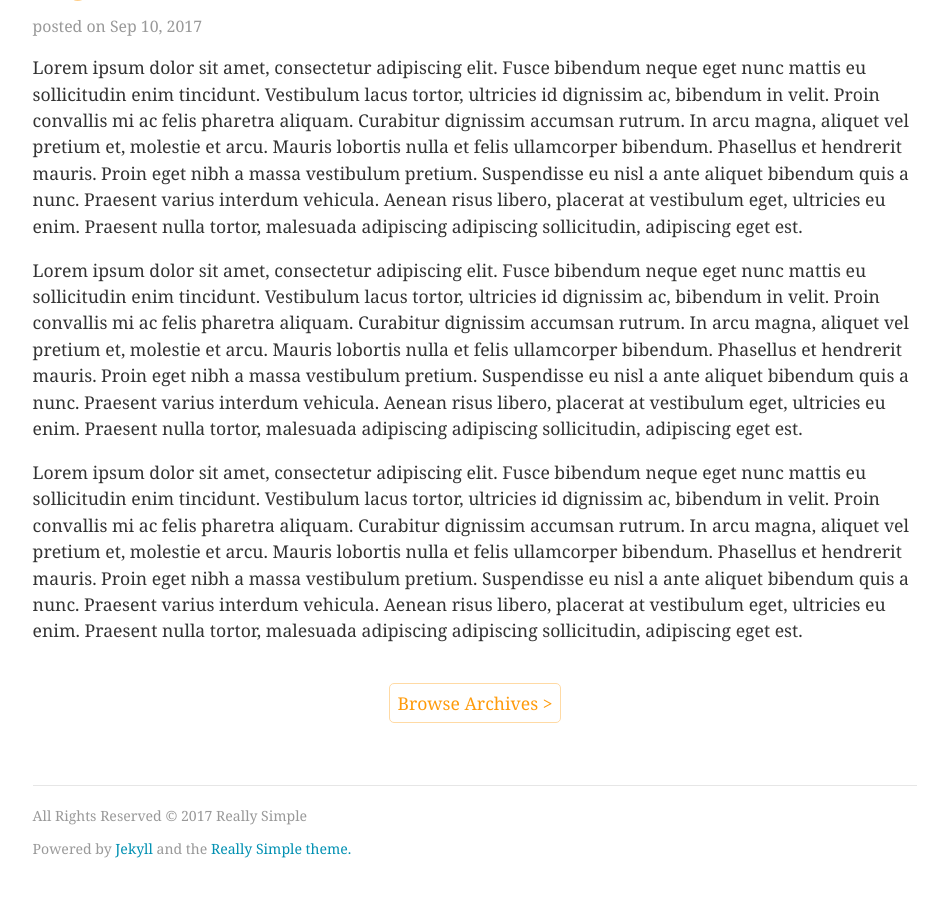
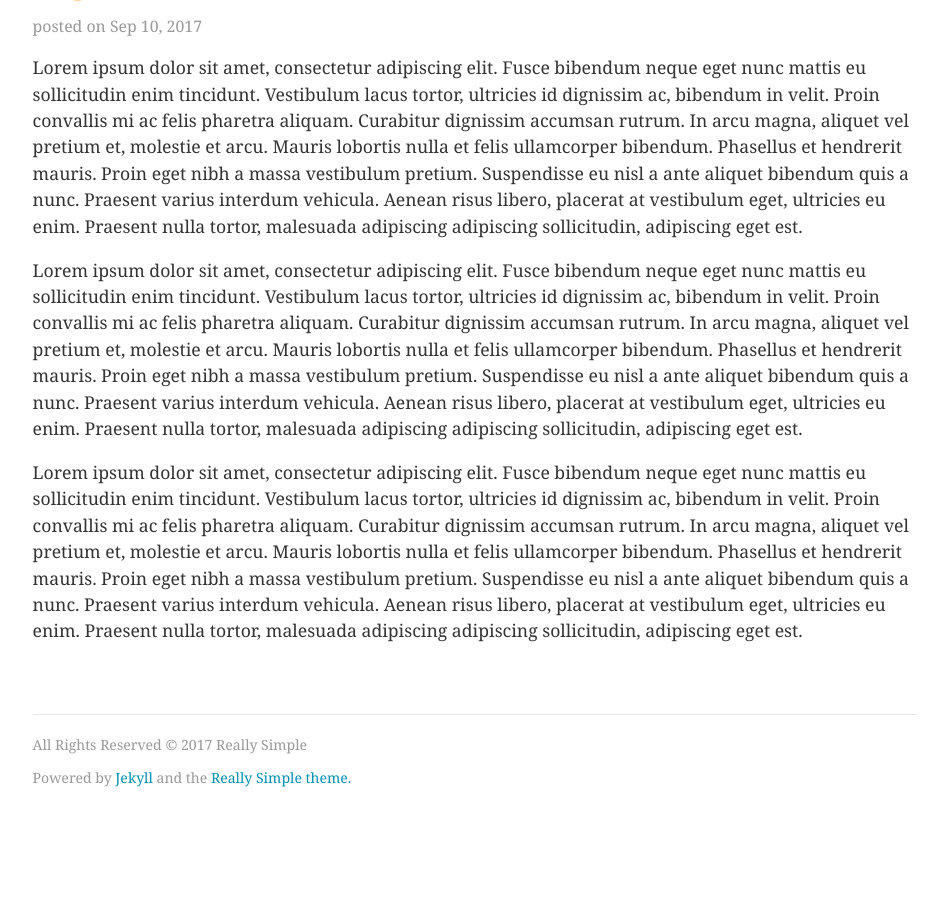
Before and after one commit to jusx/really-simple, a Jekyll site: the page built from index.md, in a window 1280 px wide and 900 px high, scrolled down 4059 px. Shown: the top 897 px of the window, without its empty margins (165-1113 px from the left). Built offline with Jekyll 4.4.1, drawn with Linux system fonts in a browser that asks for light colours; after the commit the page ends 4888 px from its top, so only the background shows below that.

Commit message:
improve documentation

```diff
--- a/_layouts/home.html
+++ b/_layouts/home.html
@@ -26,7 +26,4 @@ layout: default
     {% endfor %}
   </ul>
 
-  {% if site.posts.size > post_limit %}
-  <p class="home-footer"><a class="post-link home-footer-archive-link" href="{{ "archives" | relative_url }}">{{ site.archives_link_caption | default: "Browse Archives &gt;" }}</a></p>
-  {% endif %}
 </div>
--- a/_sass/_colors.scss
+++ b/_sass/_colors.scss
@@ -3,7 +3,7 @@
  **/
 
 $header-text-color: #999;        // text and nav link color in the header.
-$header-nav-color: #0090B2;
+$header-nav-color: #0090B2;      // Menu item navigation color.
 $content-text-color: #333;       // content text color
 $footer-text-color: #999;        // text color in the footer.
 
```
Also changed, not shown: README.md, really-simple-rainbow-pallete.png.
